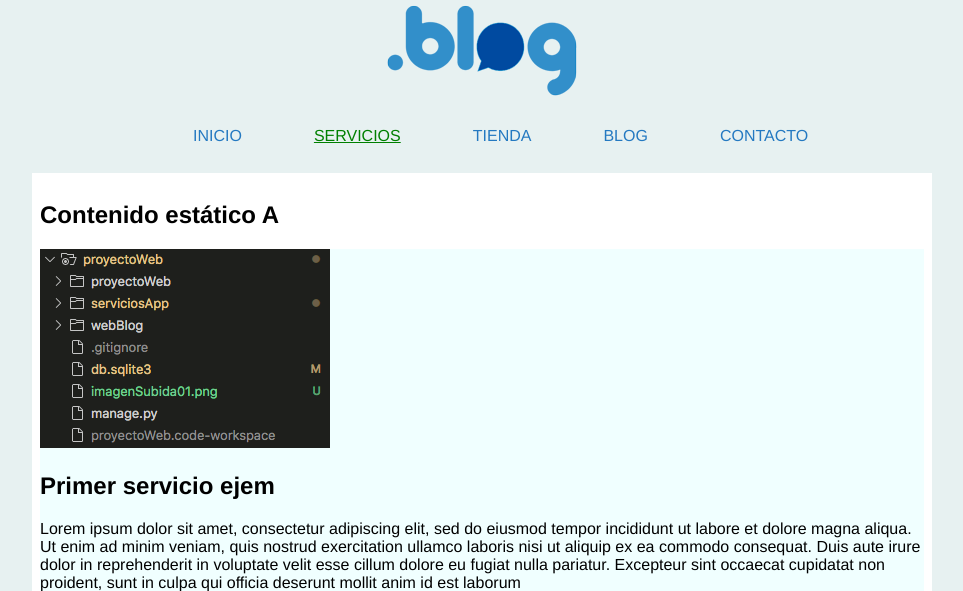
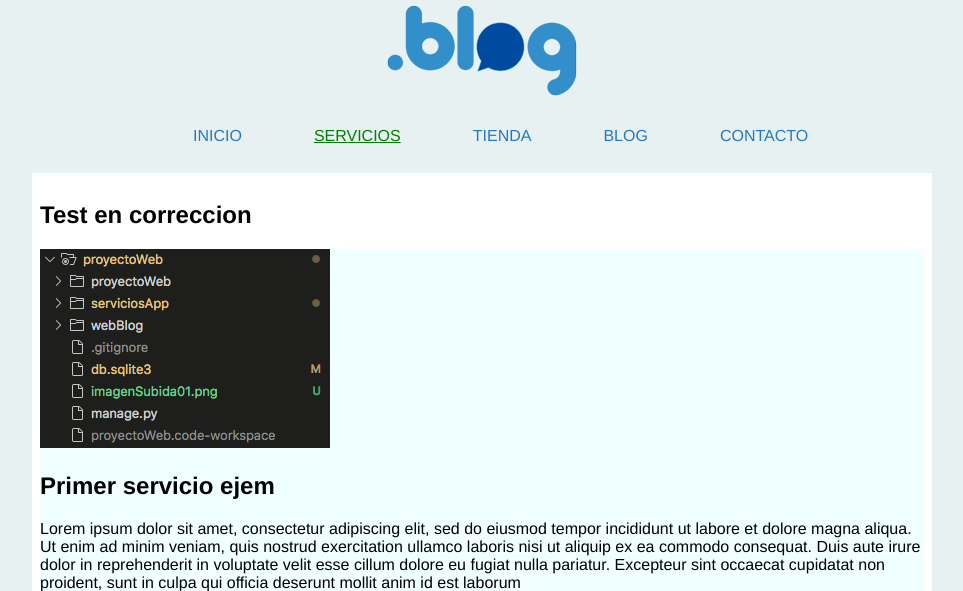
Before and after one commit to embolatado/proyectoWeb, a Django app: page /servicios in a window 1280 px wide. Shown: the part 33-624 px from the top of the page, without its empty margins (158-1121 px from the left). Run offline with Django 3.2, Linux system fonts and the light colour scheme; data comes from the database, SQL or seed files in the repository.

Commit message:
branch correccion y cambios en services.html

```diff
--- a/webBlog/templates/webBlog/services.html
+++ b/webBlog/templates/webBlog/services.html
@@ -5,7 +5,7 @@
 {% block title %}Servicios{% endblock %}
 
 {% block content %}
-    <h2>Contenido estático A</h2>
+    <h2>Test en correccion</h2>
 
     {% for i in srvx %}
     <div style="background-color: azure;">
@@ -15,5 +15,5 @@
     </div>
 
     {% endfor %}
-    <p>Contenido estático B</p>
+    <p>Prueba en branch correccion</p>
 {% endblock %}
```
